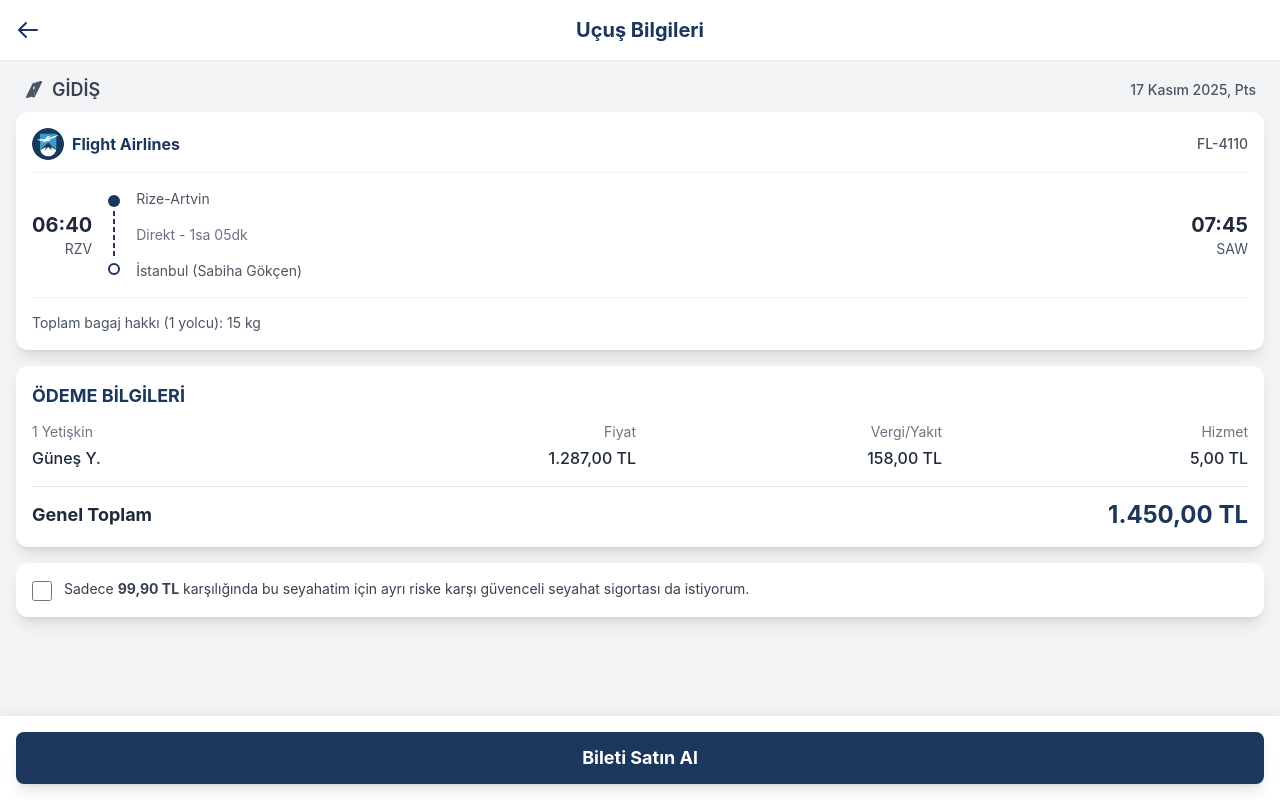
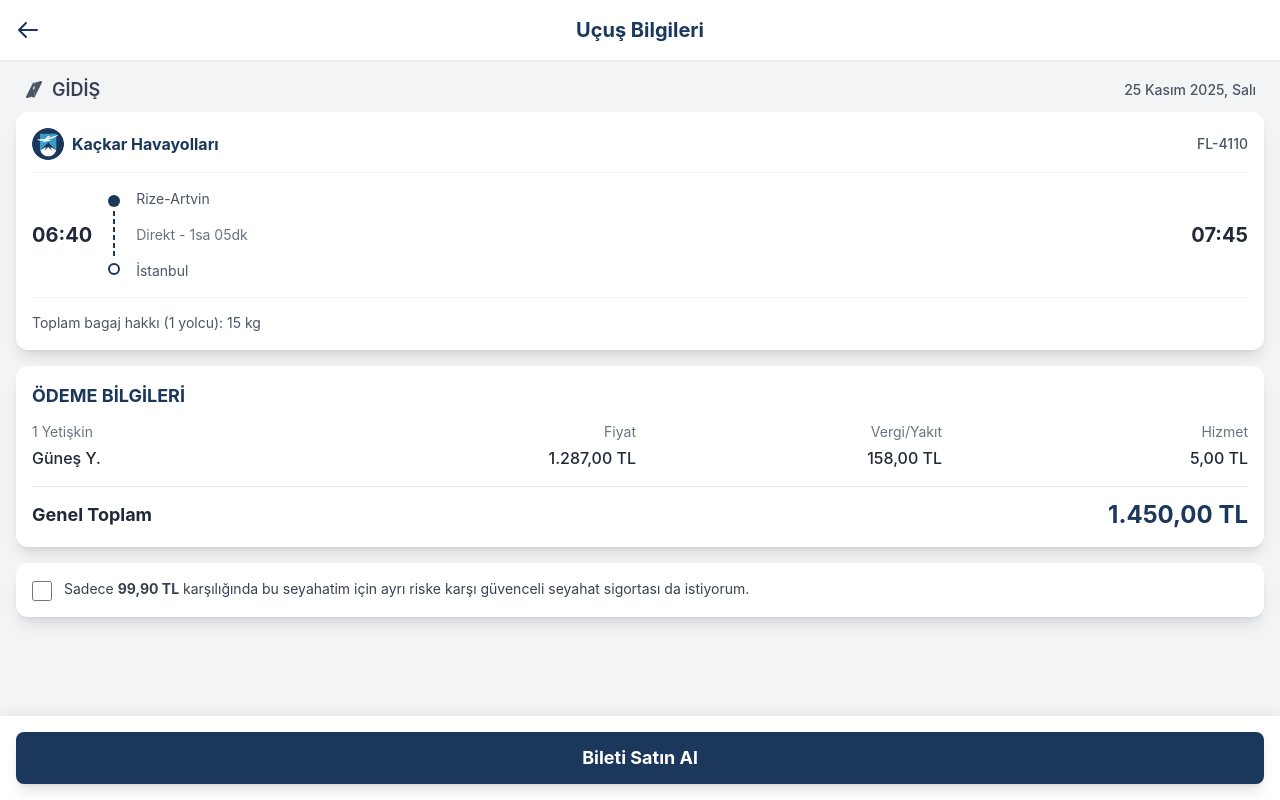
Before and after one commit to kadridgn01/kackar_havayollari, a plain HTML site: page index.html in a window 1280 px wide. Drawn offline with nearby package versions, Linux system fonts and the light colour scheme.

Commit message:
Update index.html

```diff
--- a/index.html
+++ b/index.html
@@ -114,7 +114,7 @@
                     <svg class="w-5 h-5 text-gray-600" fill="currentColor" viewBox="0 0 20 20" xmlns="http://www.w3.org/2000/svg"><path d="M10.894 2.553a1 1 0 00-1.788 0l-7 14a1 1 0 001.169 1.409l5-1.429A1 1 0 009.175 17V4.692l-2.218 2.219a1 1 0 001.414 1.414l3.001-3a1 1 0 000-1.414L8.37 2.622a1 1 0 00-1.414 0zM10 17v-5.087l2.218-2.219a1 1 0 00-1.414-1.414L8 11.28V17l1.788.51A1 1 0 0010.957 16.5l7-14a1 1 0 00-1.169-1.409l-5 1.429A1 1 0 0010.894 2.553z"></path></svg>
                     <span class="text-lg font-semibold text-gray-700">GİDİŞ</span>
                 </div>
-                <span class="text-sm font-medium text-gray-600">17 Kasım 2025, Pts</span>
+                <span class="text-sm font-medium text-gray-600">25 Kasım 2025, Salı</span>
             </div>
 
             <!-- Uçuş Bilgisi Kartı -->
@@ -125,7 +125,7 @@
                         <!-- LOGO KODU BURADAN BAŞLIYOR -->
                         <img src="assets/logo.png" alt="Havayolu Logosu" class="w-8 h-8 rounded-full">
                         <!-- LOGO KODU BURADA BİTİYOR -->
-                        <span class="ml-2 font-bold text-primary">Flight Airlines</span>
+                        <span class="ml-2 font-bold text-primary">Kaçkar Havayolları</span>
                     </div>
                     <span class="text-sm font-medium text-gray-600">FL-4110</span>
                 </div>
@@ -134,7 +134,6 @@
                 <div class="flex items-center space-x-4 mt-4">
                     <div class="text-right">
                         <div class="text-xl font-bold text-gray-800">06:40</div>
-                        <div class="text-sm text-gray-600">RZV</div>
                     </div>
                     <div class="flex flex-col items-center flex-shrink-0">
                         <div class="w-3 h-3 bg-primary rounded-full"></div>
@@ -144,11 +143,10 @@
                     <div class="text-left flex-grow">
                         <div class="text-sm text-gray-600">Rize-Artvin</div>
                         <div class="text-sm text-gray-500 my-4">Direkt - 1sa 05dk</div>
-                        <div class="text-sm text-gray-600">İstanbul (Sabiha Gökçen)</div>
+                        <div class="text-sm text-gray-600">İstanbul</div>
                     </div>
                     <div class="text-right">
                         <div class="text-xl font-bold text-gray-800">07:45</div>
-                        <div class="text-sm text-gray-600">SAW</div>
                     </div>
                 </div>
 
@@ -224,7 +222,7 @@
         <img src="assets/logo.png" alt="Logo" class="w-16 h-16 mb-4">
         <!-- LOGO KODU BURADA BİTİYOR (Onay Ekranı) -->
 
-        <h2 class="text-3xl font-bold text-gray-800 mb-2">Biletiniz tamamlanmıştır</h2>
+        <h2 class="text-3xl font-bold text-gray-800 mb-2">İşleminiz tamamlanmıştır.</h2>
         <p class="text-lg text-gray-600 mb-8">Uçuş bilgilerinizi e-posta adresinize gönderdik. İyi yolculuklar dileriz.</p>
         <button
             onclick="location.reload()"
```
